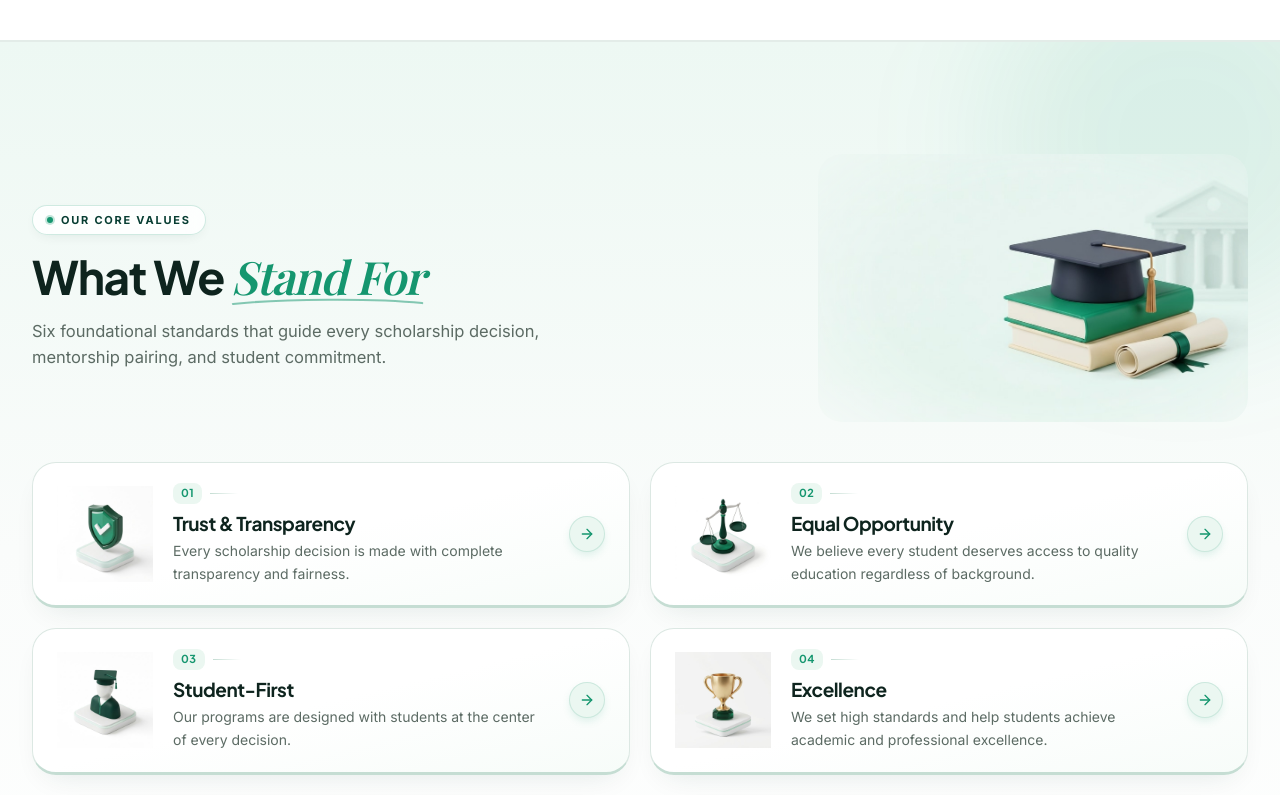
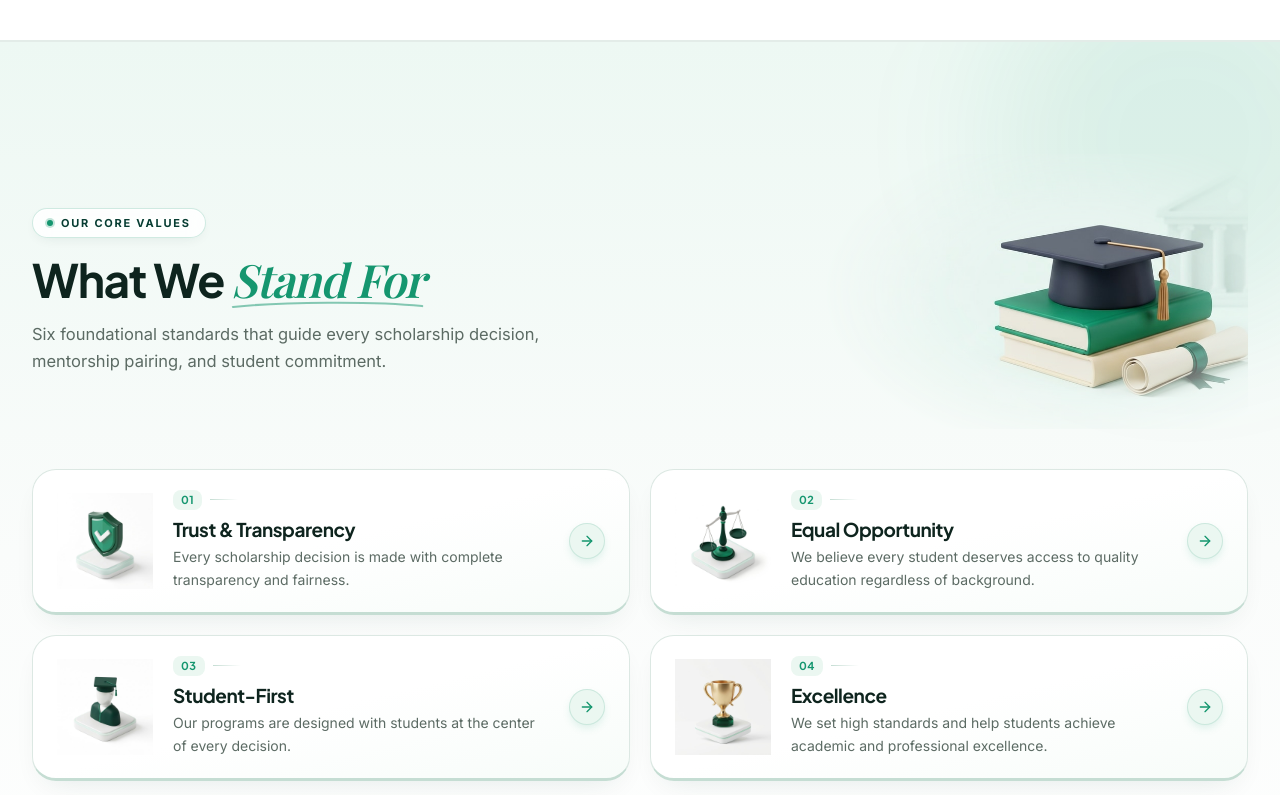
Before and after one commit to mannbond007/milestone, a Next.js app: page /about in a window 1280 px wide. Shown: the part 3260-4055 px from the top of the page. Built offline with nearby package versions, Linux system fonts and the light colour scheme; no server answers.

Commit message:
Blend What We Stand For graduation artwork seamlessly with mix-blend-multiply and tight radial mask

```diff
--- a/src/app/about/page.tsx
+++ b/src/app/about/page.tsx
@@ -511,15 +511,15 @@ export default function AboutPage() {
               </p>
             </ScrollReveal>
 
-            {/* Right Alpha-Masked 3D Graduation Artwork */}
+            {/* Right Seamless Floating 3D Graduation Artwork (Zero box edge) */}
             <ScrollReveal delay={0.08} className="hidden lg:col-span-5 lg:block">
-              <div className="relative ml-auto aspect-[16/10] w-full max-w-[430px] overflow-hidden rounded-[24px] [mask-image:radial-gradient(ellipse_82%_82%_at_56%_50%,black_52%,transparent_100%)]">
+              <div className="relative ml-auto aspect-[16/10] w-full max-w-[440px] [mask-image:radial-gradient(ellipse_68%_68%_at_62%_50%,black_34%,transparent_86%)]">
                 <Image
                   src="/images/ecosystem/scholarship.jpg"
                   alt="Graduation cap and academic books"
                   fill
-                  sizes="430px"
-                  className="object-cover object-center transition-transform duration-700 hover:scale-[1.03]"
+                  sizes="440px"
+                  className="scale-[1.12] object-cover object-[78%_50%] mix-blend-multiply transition-transform duration-700 hover:scale-[1.16] dark:mix-blend-normal"
                 />
               </div>
             </ScrollReveal>
```
